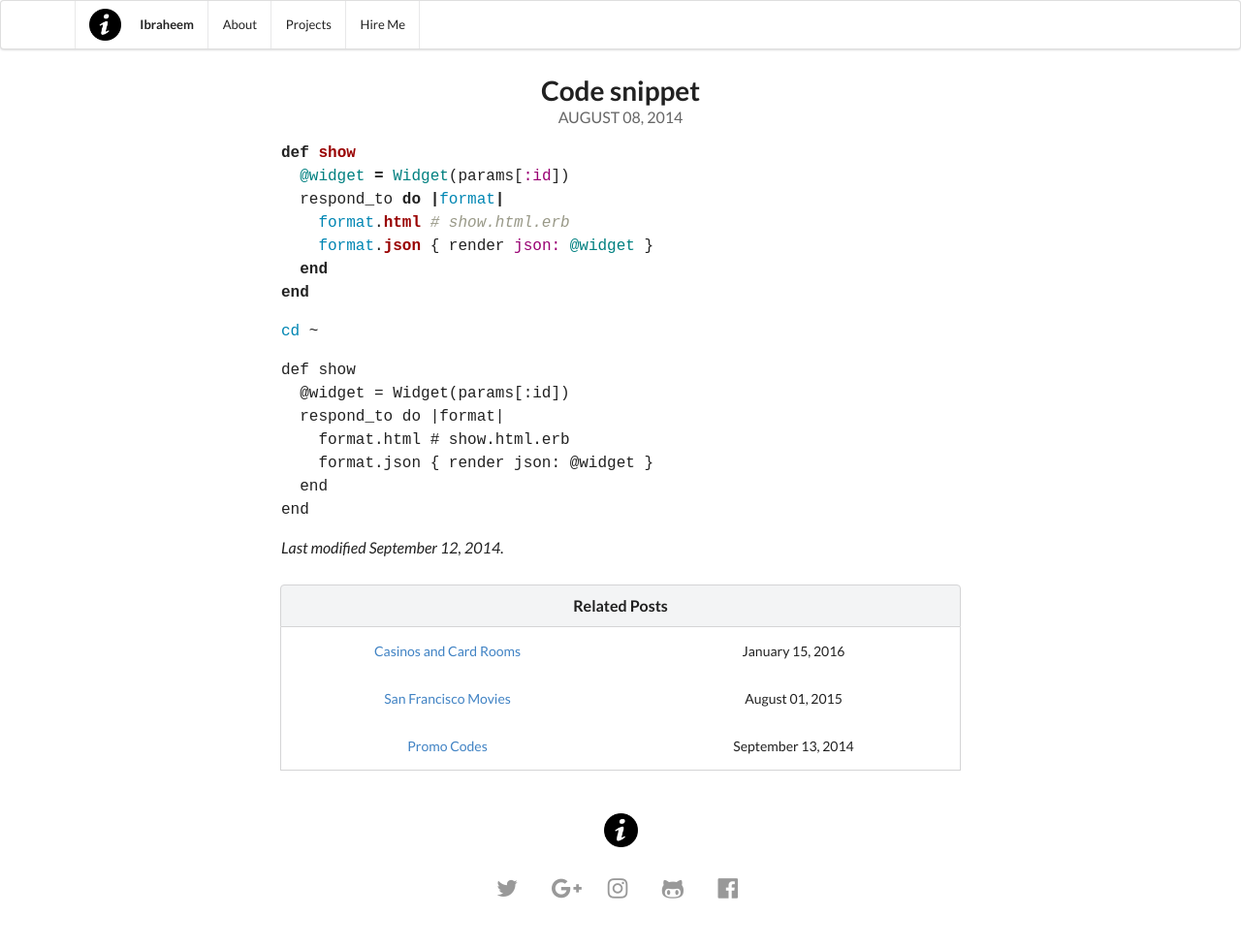
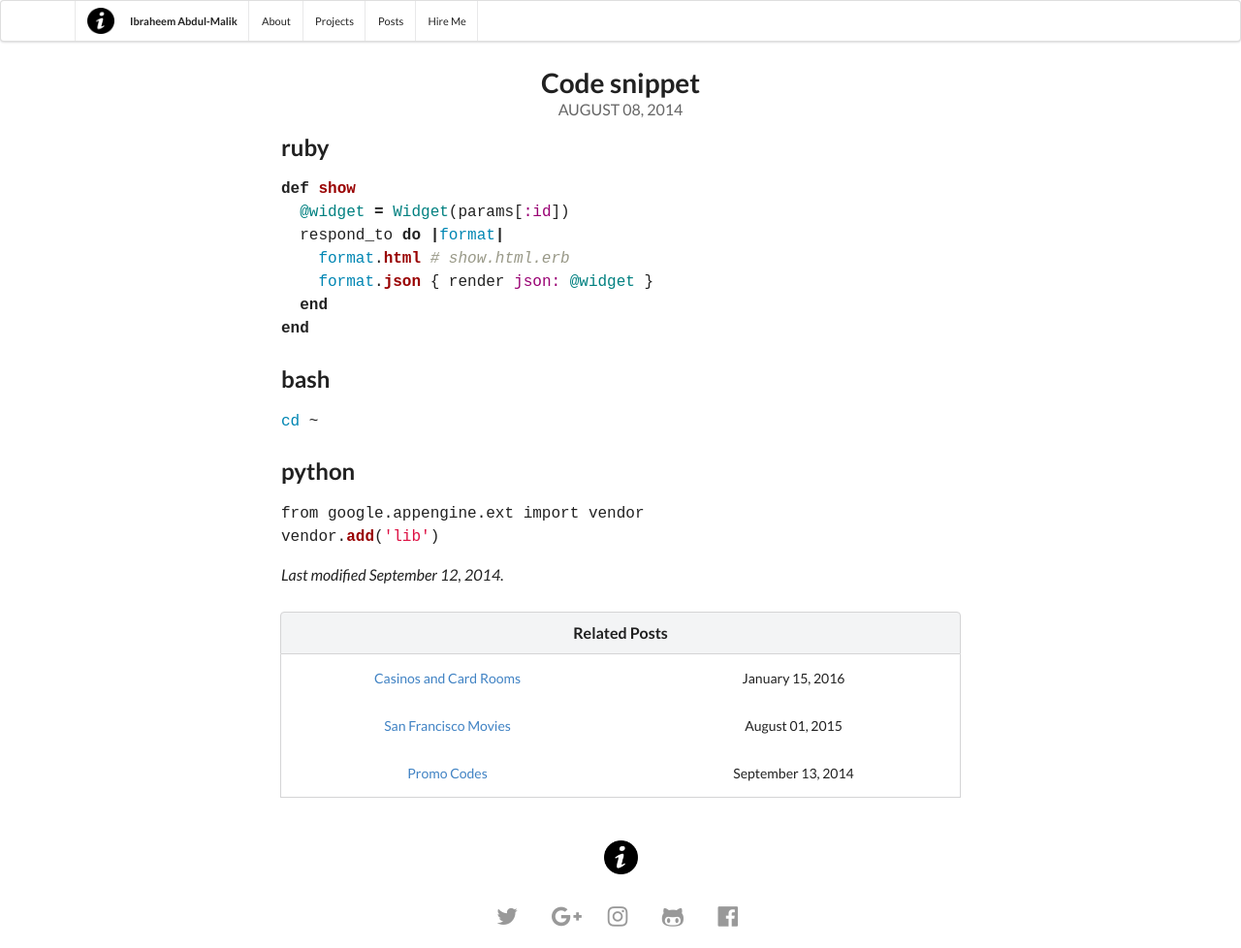
Before and after one commit to ibraheem4/ibraheem4.github.io, a Jekyll site: the page built from _posts/2014-08-08-code-snippet.md, in a window 1280 px wide. Shown: the whole page at 97% size. Built offline with Jekyll 4.4.1, drawn with Linux system fonts in a browser that asks for light colours; nearby versions of some CDN libraries; library files that are not in the unit come from our copies; before the commit the page ends 950 px from its top, so only the background shows below that.

Commit message:
-linenos, topbar, etc.

````diff
--- a/_config.yml
+++ b/_config.yml
@@ -3,7 +3,7 @@ title: Ibraheem Abdul-Malik
 version: 1.1.0
 
 url: http://ibraheem.com
-slug: Ibraheem
+slug: Ibraheem Abdul-Malik
 subtitle: Under Construction
 description: A website made by Ibraheem Abdul-Malik
 
--- a/_includes/topbar.html
+++ b/_includes/topbar.html
@@ -1,4 +1,4 @@
-<div class="ui small stackable menu">
+<div class="ui mini stackable menu">
   <div class="ui container">
     <a href="{{ site.baseurl }}" class="header item">
       <img class="logo" src="{{ site.baseurl }}assets/ico/logo.png">
@@ -6,6 +6,7 @@
     </a>
     <a class="ui item" href="{{ site.baseurl }}about/">About</a>
     <a class="ui item" href="{{ site.baseurl }}projects/">Projects</a>
+    <a class="ui item" href="{{ site.baseurl }}">Posts</a>
     <a class="ui item" href="{{ site.baseurl }}hire/">Hire Me</a>
   </div>
 </div>
--- a/_posts/2014-08-08-code-snippet.md
+++ b/_posts/2014-08-08-code-snippet.md
@@ -6,6 +6,8 @@ tags:
 - example
 modified: 		2014-09-12T00:00:00-07:00
 ---
+ruby
+----
 ```ruby
 def show
   @widget = Widget(params[:id])
@@ -16,16 +18,15 @@ def show
 end
 ```
 
+bash
+----
 ```bash
 cd ~
 ```
 
+python
+------
+```python
+from google.appengine.ext import vendor
+vendor.add('lib')
 ```
-def show
-  @widget = Widget(params[:id])
-  respond_to do |format|
-    format.html # show.html.erb
-    format.json { render json: @widget }
-  end
-end
-```
````
Also changed, not shown: _pages/resume.html (+1 -7 lines), 1 other file.
